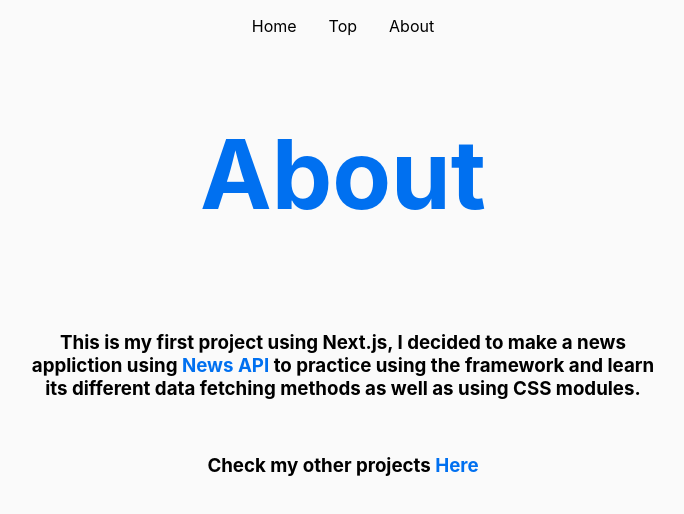
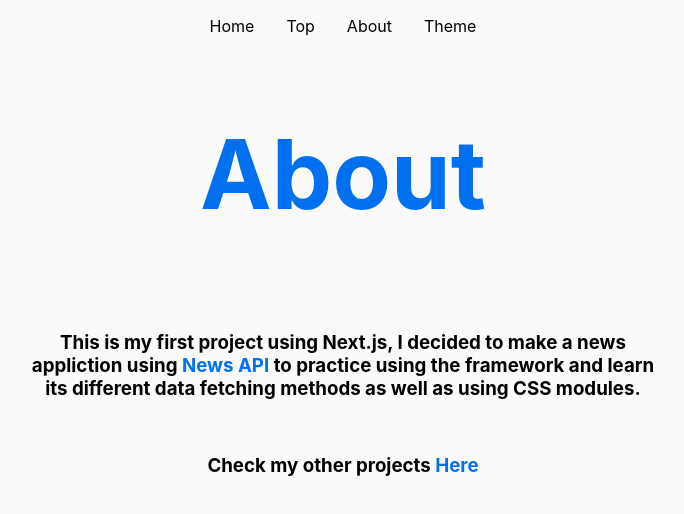
Before and after one commit to ShaumikRahman/next-news, a Next.js app: page /about in a window 1280 px wide. Shown: the top 514 px of the page, without its empty margins (297-981 px from the left). Built offline with nearby package versions, Linux system fonts and the light colour scheme.

Commit message:
changed regenerate time, implemented non persisting theme toggle

```diff
--- a/components/Navbar.jsx
+++ b/components/Navbar.jsx
@@ -2,6 +2,7 @@ import styles from '../styles/Navbar.module.scss'
 import Link from 'next/link'
 
 export const Navbar = () => {
+
     return (
         <div className={styles.navbar}>
             <div>
@@ -19,6 +20,15 @@ export const Navbar = () => {
                     <a>About</a>
                 </Link>
             </div>
+            <div>
+                <Link href="#">
+                    <a onClick={() => {
+                        document.getElementById('main').classList.toggle('dark');
+                    }}>
+                        Theme
+                    </a>
+                </Link>
+            </div>
         </div>
     )
 }
--- a/pages/_app.js
+++ b/pages/_app.js
@@ -8,11 +8,11 @@ function MyApp({ Component, pageProps }) {
 
 
   return (
-    <>
+    <div id="main">
       <Navbar />
       <Component {...pageProps} />
 
-    </>
+    </div>
   )
 }
 
--- a/pages/index.js
+++ b/pages/index.js
@@ -73,6 +73,6 @@ export const getStaticProps = async (pageContext) => {
       results: data.totalResults,
       status: data.status,
     },
-    revalidate: 15,
+    revalidate: 900,
   };
 };
--- a/pages/read/[article].js
+++ b/pages/read/[article].js
@@ -54,7 +54,7 @@ export const getStaticProps = async (context) => {
     props: {
       article: data.articles[0],
     },
-    revalidate: 15,
+    revalidate: 900,
   };
 };
 
--- a/styles/Navbar.module.scss
+++ b/styles/Navbar.module.scss
@@ -4,5 +4,13 @@
 
     div {
         margin: 1rem;
+        transition: color 150ms ease-in-out;
+
+        a:hover {
+            color: #0070f0;
+            transition: color 150ms ease-in-out;
+        }
     }
+
+
 }
--- a/styles/globals.scss
+++ b/styles/globals.scss
@@ -4,7 +4,7 @@ body {
   margin: 0;
   font-family: -apple-system, BlinkMacSystemFont, Segoe UI, Roboto, Oxygen,
     Ubuntu, Cantarell, Fira Sans, Droid Sans, Helvetica Neue, sans-serif;
-  background: #fafafa;
+
 
   &::-webkit-scrollbar {
     display: none;
@@ -18,6 +18,18 @@ a {
 
 * {
   box-sizing: border-box;
+}
+
+#main {
+
+  background-color: #fafafa;
+  transition: background-color 150ms ease-in-out;
+
+  &.dark {
+    background-color: #162c35;
+    color: #fafafa;
+    transition: all 150ms ease-in-out;
+  }
 }
 
 .container {
```
Also changed, not shown: styles/scss/_themes.scss (added).
